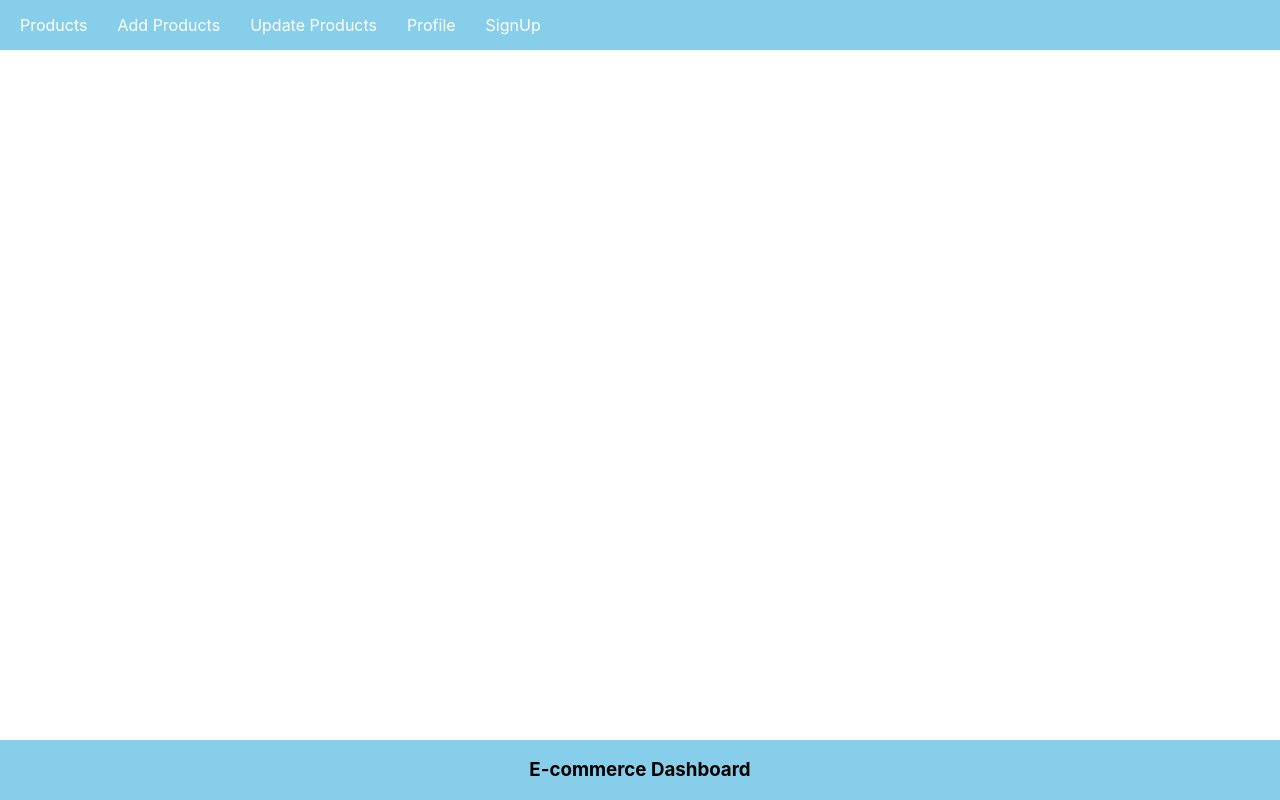
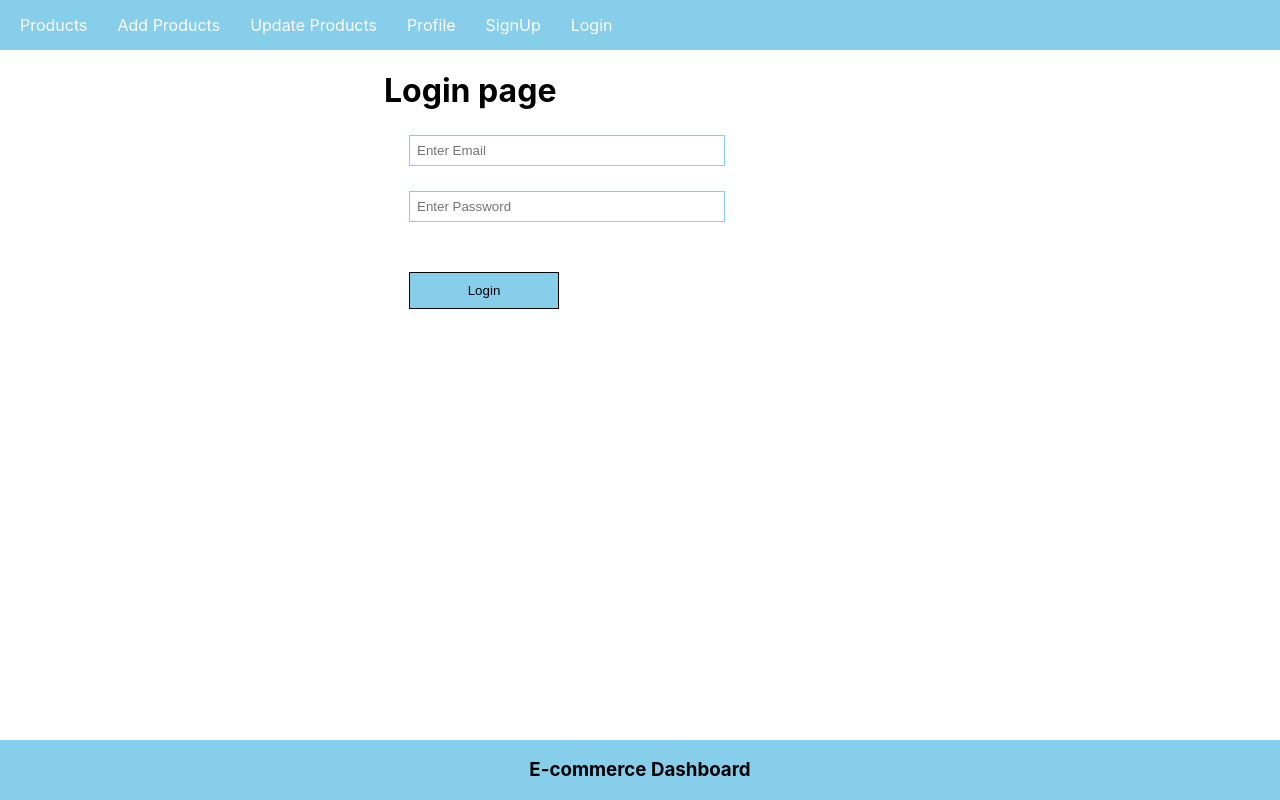
Before and after one commit to hassoo12/e-dashboard-frontend, a React (Create React App) app: page /login in a window 1280 px wide. Built offline with nearby package versions, Linux system fonts and the light colour scheme.

Commit message:
created login component

```diff
--- a/src/App.css
+++ b/src/App.css
@@ -48,6 +48,9 @@
 .register{
   margin-left: 30%;
 }
+.login{
+  margin-left: 30%;
+}
 
 .App-header {
   background-color: #282c34;
--- a/src/App.js
+++ b/src/App.js
@@ -4,6 +4,7 @@
 import Footer from './components/Footer';
 import SignUp from './components/SignUp';
 import PrivateComponent from './components/PrivateComponent';
+import Login from './components/Login';
 
 function App() {
   return (
@@ -21,6 +22,7 @@
         </Route>
 
         <Route path='signup' element={<SignUp/>}/>
+        <Route path='login' element={<Login/>}/>
       </Routes>
       </BrowserRouter>
       <Footer/>
--- /dev/null
+++ b/src/components/Login.js
@@ -0,0 +1,29 @@
+import React from "react";
+import { useState } from "react";
+
+const Login=()=>{
+    const [email,setEmail]=useState("");
+    const [password,setPassword]=useState("");
+    const collectData=()=>{
+        console.log(email,password)
+    }
+    return(
+        <div className="login">
+        <h1>Login page</h1>
+
+        <input type="text" className="inputBox"
+        value={email} onChange={(e)=>setEmail(e.target.value)}
+        placeholder="Enter Email"/>
+
+        <input type="password" className="inputBox"
+        value={password} onChange={(e)=>setPassword(e.target.value)}
+        placeholder="Enter Password"/>
+
+        <button type="button" className="appButton"
+        onClick={collectData}>
+            Login</button>
+        </div>
+    )
+}
+
+export default Login;
--- a/src/components/Nav.js
+++ b/src/components/Nav.js
@@ -13,6 +13,7 @@
                 <li><Link to="/profile">Profile</Link></li>
                 <li>{ auth ? <Link to="/logout">Logout</Link>:
                 <Link to="/signup">SignUp</Link>}</li>
+                <li><Link to="/login">Login</Link></li>
             </ul>
         </div>
     )
```
